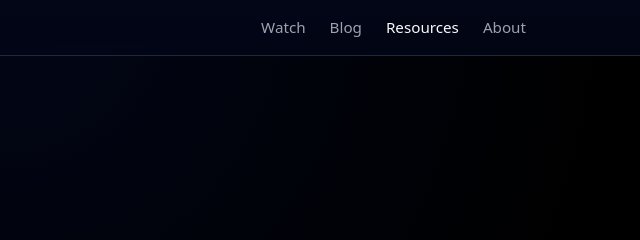
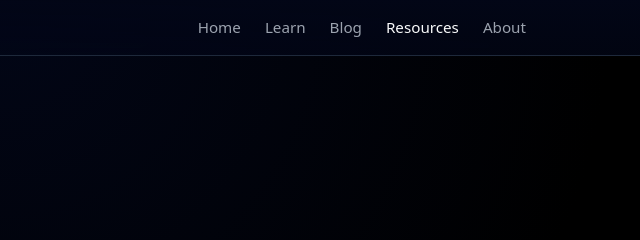
Before and after one commit to jrm328/aiyoucanuse-site, a plain HTML site: page resources.html in a window 1280 px wide. Shown: the top 240 px of the page, 640-1280 px from the left. Drawn offline with Linux system fonts and the light colour scheme.

Commit message:
Update navigation links in resources.html

```diff
--- a/resources.html
+++ b/resources.html
@@ -15,7 +15,8 @@
       </a>
       <nav class="site-nav" aria-label="Main navigation">
         <ul>
-          <li><a href="watch.html">Watch</a></li>
+          <li><a href="index.html">Home</a></li>
+          <li><a href="watch.html">Learn</a></li>
           <li><a href="blog.html">Blog</a></li>
           <li><a href="resources.html" aria-current="page">Resources</a></li>
           <li><a href="about.html">About</a></li>
```
